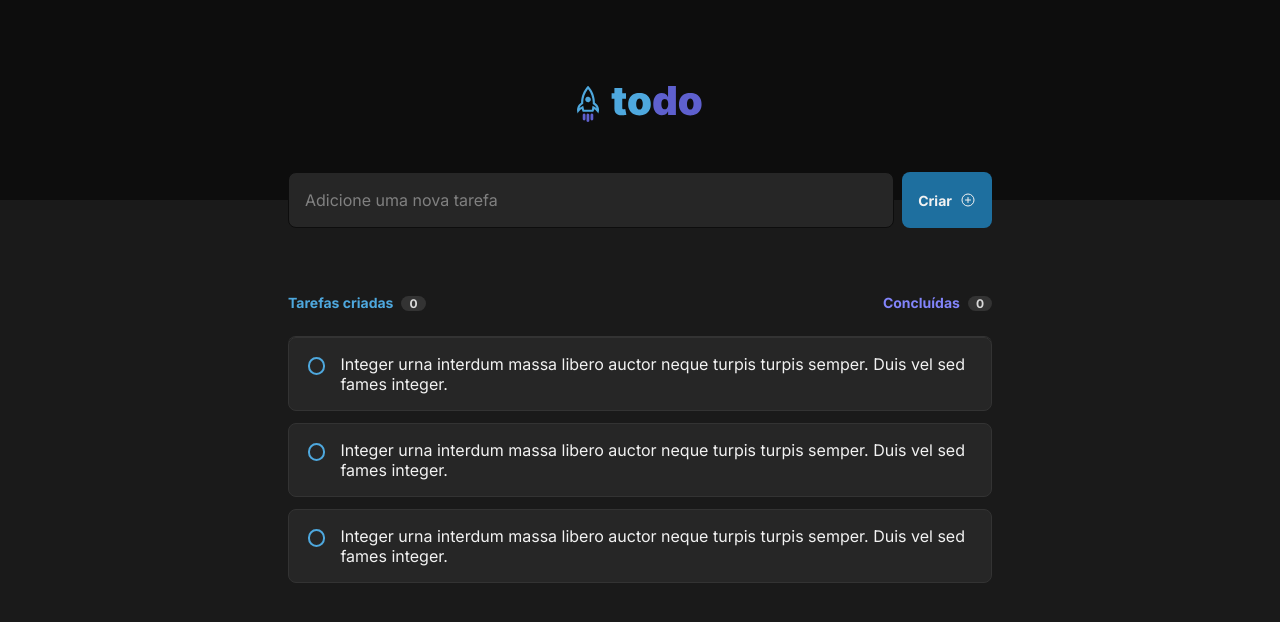
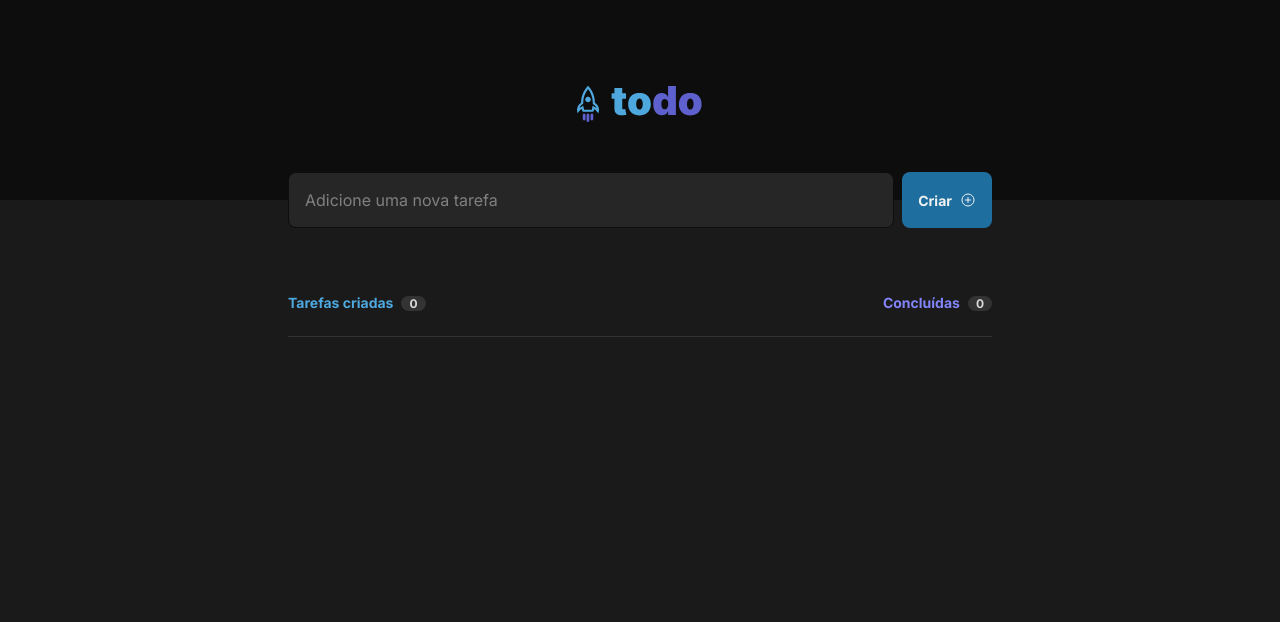
Before and after one commit to josee-fernandes/todo-react, a React (Vite) app: page / in a window 1280 px wide. Shown: the top 622 px of the page. Built offline with nearby package versions, Linux system fonts and the light colour scheme.

Commit message:
Create new task functionality

```diff
--- a/src/App.tsx
+++ b/src/App.tsx
@@ -2,39 +2,58 @@ import { Header } from "./components/Header";
 import { NewTask } from "./components/NewTask";
 import { TaskType, Tasks } from "./components/Tasks";
 
-import { v4 as uuidv4 } from "uuid";
+// import { v4 as uuidv4 } from "uuid";
 
 import "./global.css";
 
 import styles from "./App.module.css";
+import { useState } from "react";
 
-const tasks: TaskType[] = [
-  {
-    id: uuidv4(),
-    content:
-      "Integer urna interdum massa libero auctor neque turpis turpis semper. Duis vel sed fames integer.",
-    isChecked: false,
-  },
-  {
-    id: uuidv4(),
-    content:
-      "Integer urna interdum massa libero auctor neque turpis turpis semper. Duis vel sed fames integer.",
-    isChecked: false,
-  },
-  {
-    id: uuidv4(),
-    content:
-      "Integer urna interdum massa libero auctor neque turpis turpis semper. Duis vel sed fames integer.",
-    isChecked: false,
-  },
-];
+// const tasks: TaskType[] = [
+//   {
+//     id: uuidv4(),
+//     content:
+//       "Integer urna interdum massa libero auctor neque turpis turpis semper. Duis vel sed fames integer.",
+//     isChecked: false,
+//   },
+//   {
+//     id: uuidv4(),
+//     content:
+//       "Integer urna interdum massa libero auctor neque turpis turpis semper. Duis vel sed fames integer.",
+//     isChecked: false,
+//   },
+//   {
+//     id: uuidv4(),
+//     content:
+//       "Integer urna interdum massa libero auctor neque turpis turpis semper. Duis vel sed fames integer.",
+//     isChecked: false,
+//   },
+//   {
+//     id: uuidv4(),
+//     content:
+//       "Integer urna interdum massa libero auctor neque turpis turpis semper. Duis vel sed fames integer.",
+//     isChecked: true,
+//   },
+//   {
+//     id: uuidv4(),
+//     content:
+//       "Integer urna interdum massa libero auctor neque turpis turpis semper. Duis vel sed fames integer.",
+//     isChecked: true,
+//   },
+// ];
 
 function App() {
+  const [tasks, setTasks] = useState<TaskType[]>([]);
+
+  function createTask(task: TaskType) {
+    setTasks((oldTasks) => [...oldTasks, task]);
+  }
+
   return (
     <div>
       <Header />
       <div className={styles.container}>
-        <NewTask />
+        <NewTask onCreateTask={createTask} />
         <Tasks tasks={tasks} />
       </div>
     </div>
--- a/src/components/NewTask/index.tsx
+++ b/src/components/NewTask/index.tsx
@@ -1,11 +1,44 @@
 import { PlusCircle } from "phosphor-react";
+import { v4 as uuidv4 } from "uuid";
 
 import styles from "./NewTask.module.css";
+import { TaskType } from "../Tasks";
+import { ChangeEvent, FormEvent, useState } from "react";
 
-export function NewTask() {
+interface NewTaskProps {
+  onCreateTask: (task: TaskType) => void;
+}
+
+export function NewTask({ onCreateTask }: NewTaskProps) {
+  const [newTaskContent, setNewTaskContent] = useState("");
+
+  function handleNewTaskChange(event: ChangeEvent<HTMLInputElement>) {
+    setNewTaskContent(event.target.value);
+  }
+
+  function handleCreateNewTask(event: FormEvent<HTMLFormElement>) {
+    event.preventDefault();
+
+    const newTask: TaskType = {
+      id: uuidv4(),
+      content: newTaskContent,
+      isChecked: false,
+    };
+
+    onCreateTask(newTask);
+
+    setNewTaskContent("");
+  }
+
   return (
-    <form className={styles.newTask}>
-      <input type="text" placeholder="Adicione uma nova tarefa" />
+    <form className={styles.newTask} onSubmit={handleCreateNewTask}>
+      <input
+        type="text"
+        placeholder="Adicione uma nova tarefa"
+        value={newTaskContent}
+        onChange={handleNewTaskChange}
+        required
+      />
       <button>
         Criar <PlusCircle size={16} />
       </button>
--- a/src/components/Task/Task.module.css
+++ b/src/components/Task/Task.module.css
@@ -6,13 +6,20 @@
   gap: 0.75rem;
   background: var(--gray-500);
   border: 1px solid var(--gray-400);
-  color: var(--gray-100);
   border-radius: 8px;
   padding: 1rem;
 }
 
+.task p {
+  color: var(--gray-100);
+  flex: 1;
+}
+
 .taskChecked {
   border: 1px solid var(--gray-500);
+}
+
+.taskChecked p {
   color: var(--gray-300);
   text-decoration: line-through;
 }
```
